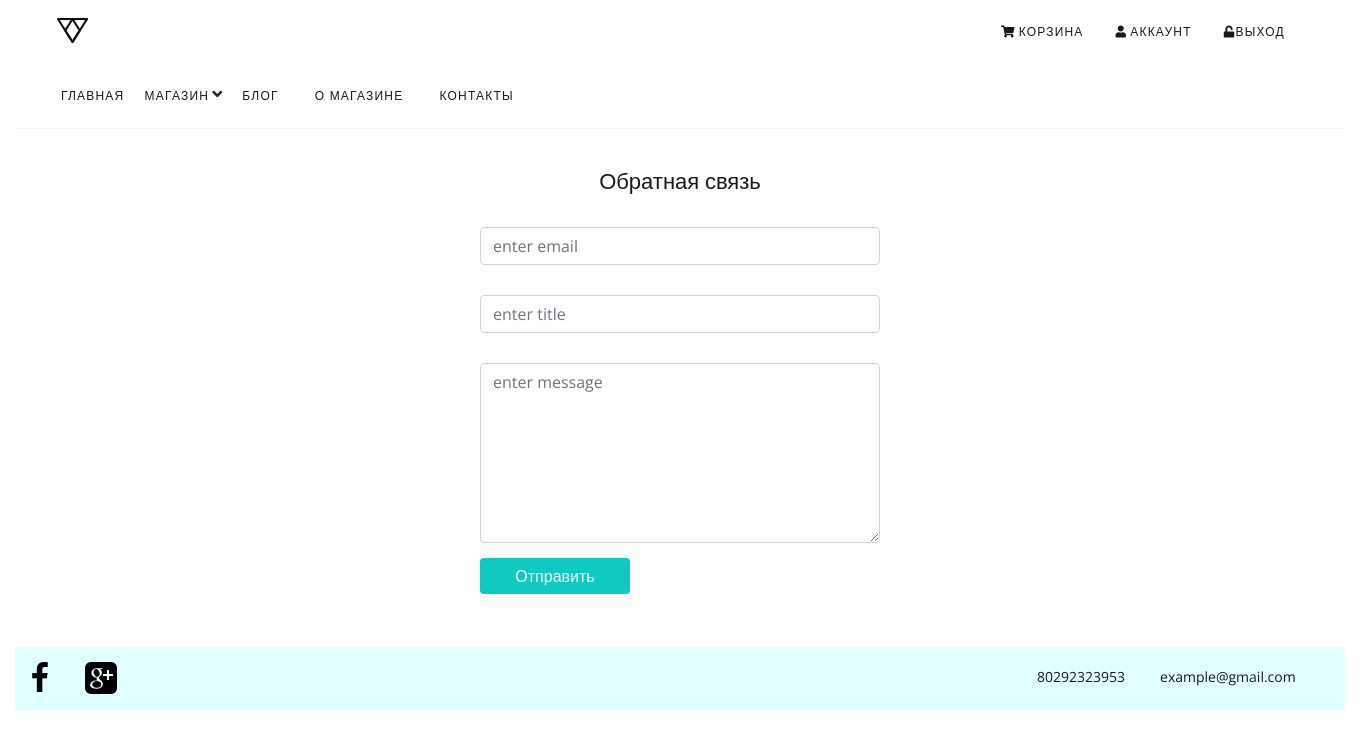
After one commit to FilipovskyAlex/shop_pure_php, a PHP site: template views/site/contact.php in a window 1360 px wide. The commit adds this page. Shown: the top 749 px of the page. Run offline with PHP 8.4, Linux system fonts and the light colour scheme; the template is opened without the code that fills it, so the values that code supplies are empty; some libraries are stand-ins or nearby versions.

Commit message:
create contact form

```diff
--- a/config/routes.php
+++ b/config/routes.php
@@ -14,5 +14,6 @@ return [
     'account/edit' => 'account/edit',
     'account' => 'account/index',
 
+    'contacts' => 'site/contact',
     '' => 'site/index',
 ];
--- a/template/css/index.css
+++ b/template/css/index.css
@@ -376,13 +376,19 @@ ul.pagination li a {
     margin: 0 auto;
 }
 
+.contact-form {
+    width: 400px;
+    height: 400px;
+    margin: 0 auto;
+}
+
 .sign-in-form {
     width: 350px;
     height: 313px;
     margin: 0 auto;
 }
 
-.register-form button.btn-primary {
+.register-form button.btn-primary, .contact-form button.btn-primary {
     border: none;
     background-color: #10c9c3;
     margin-top: 15px;
@@ -400,7 +406,7 @@ ul.pagination li a {
     margin-top: 15px;
 }
 
-.register-form form input, .sign-in-form form input {
+.register-form form input, .sign-in-form form input, .contact-form form input {
     margin-top: 30px;
 }
 
@@ -463,6 +469,27 @@ p.edit-data {
     padding-bottom: 343px;
 }
 
+p.contact-answer {
+    font-family: 'Open Sans', sans-serif;
+    font-size: 22px;
+    text-align: center;
+    color: #191919;
+    padding-top: 35px;
+    width: 600px;
+    margin: 0 auto;
+    padding-bottom: 309px;
+}
+
+p.contacts-title {
+    font-family: 'Open Sans', sans-serif;
+    font-size: 22px;
+    text-align: center;
+    color: #191919;
+    padding-top: 35px;
+    width: 600px;
+    margin: 0 auto;
+}
+
 .edit-profile:hover, .order-list:hover {
     background-color: #71f0f0;
     width: 330px;
--- /dev/null
+++ b/views/site/contact.php
@@ -0,0 +1,37 @@
+<?php include_once ROOT . '/views/layouts/header.php' ?>
+
+    <!-- Switch off notices for message errors only fot this page -->
+<? error_reporting(E_ALL & ~E_NOTICE); ?>
+
+<? if($result === true) : ?>
+    <p class="contact-answer">Ваше сообщение было отправлено! Наш оператор ответит на указанный email в ближайшее время!</p>
+<? else :?>
+    <p class="contacts-title">Обратная связь</p>
+    <div class="contact-form">
+        <form action="#" method="post">
+            <input type="email" class="form-control" id="email" name="email" placeholder="enter email">
+            <? if (isset($errors) && is_array($errors)) : ?>
+                <? if($errors['email']) : ?>
+                    <div class="err-email" id="err-email">
+                        <?= $errors['email'] ?>
+                    </div>
+                <? endif; ?>
+            <? endif; ?>
+            <input type="text" class="form-control" id="text-theme" name="title" placeholder="enter title">
+            <textarea class="form-control" style="margin-top: 30px; height: 180px" id="text-message" name="title-message" placeholder="enter message"></textarea>
+            <button type="submit" name="submit" class="btn btn-primary" style="width: 150px">Отправить</button>
+        </form>
+    </div>
+<? endif; ?>
+
+    <!--  binding error messages to their appropriate inputs  -->
+    <script>
+        let email  = document.getElementById('email');
+        let emailCoords = email.getBoundingClientRect();
+        let errEmail = document.getElementById('err-email');
+        errEmail.style.cssText = "position: absolute;";
+        errEmail.style.left = emailCoords.left + "px";
+        errEmail.style.top = emailCoords.top + "px";
+    </script>
+
+<?php include_once ROOT . '/views/layouts/footer.php' ?>
```
Also changed, not shown: controllers/SiteController.php (+32 -0 lines).
